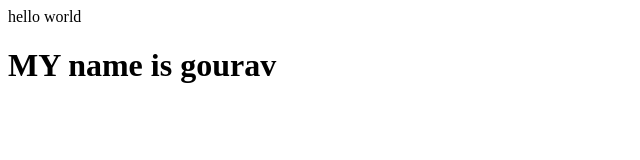
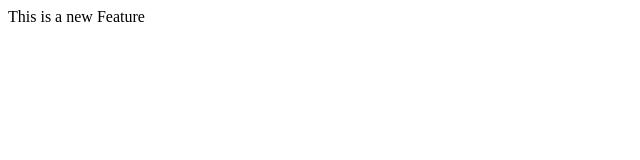
Before and after one commit to GiriGourav/demo, a plain HTML site: page index.html in a window 1280 px wide. Shown: the whole page, without its empty margins (0-640 px from the left). Drawn offline with Linux system fonts and the light colour scheme.

Commit message:
Add new feature

```diff
--- a/index.html
+++ b/index.html
@@ -1,2 +1,2 @@
-<p>hello world<p>
-    <h1>MY name is gourav</h1>
+<p>This is a new Feature
+</p>
```
